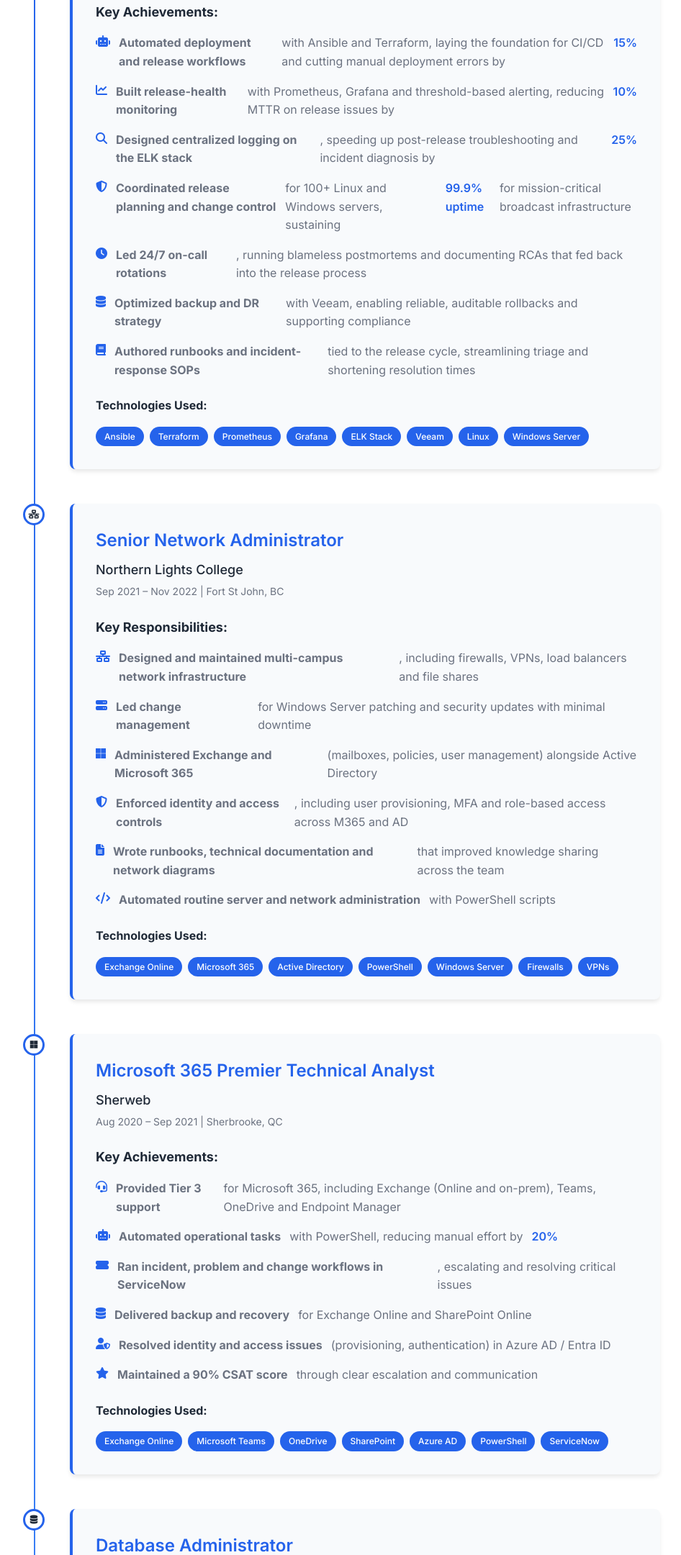
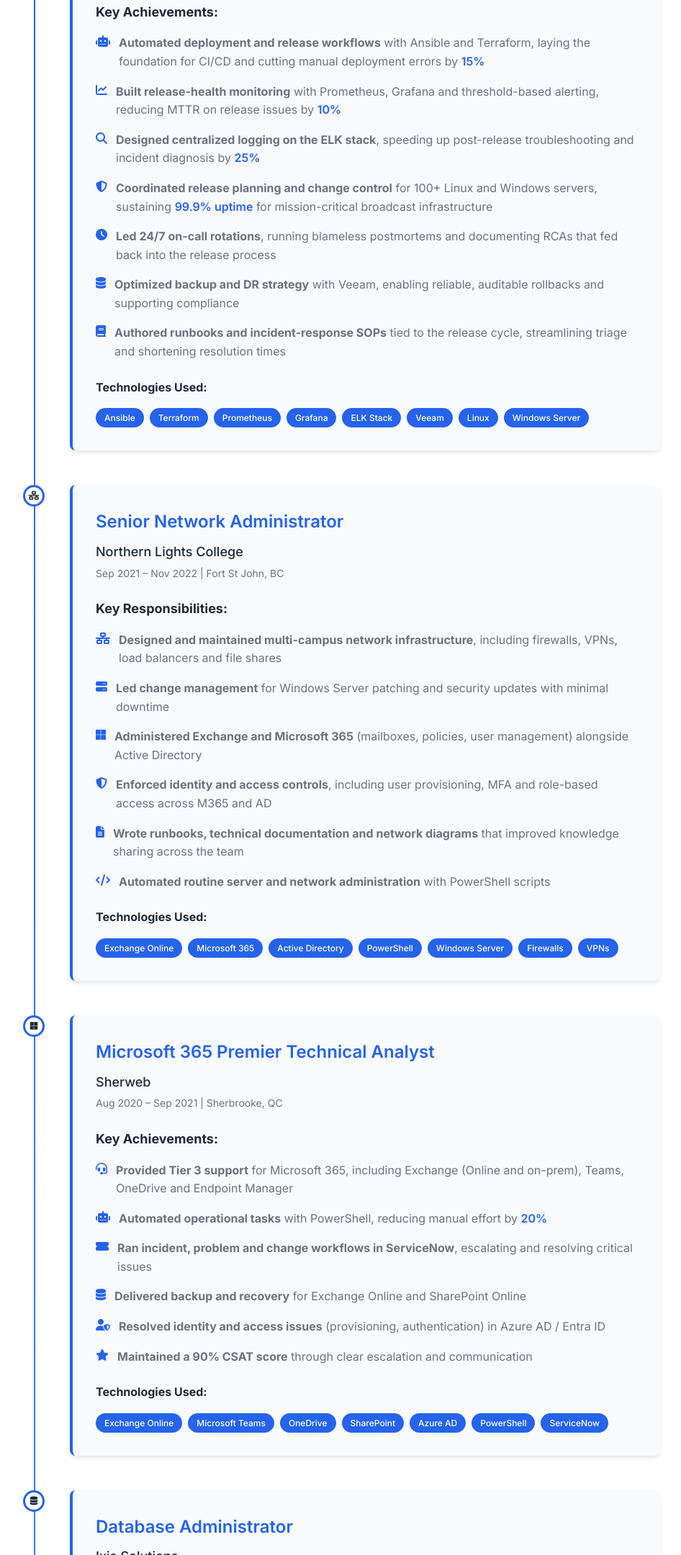
Before and after one commit to vishaal18/my-resume, a plain HTML site: page experience.html in a window 1280 px wide. Shown: the part 639-2800 px from the top of the page at 72% size, without its empty margins (173-1119 px from the left). Drawn offline with Linux system fonts and the light colour scheme.

Commit message:
Fix Experience page bullets breaking into columns on mobile; update years on Skills page
Co-Authored-By: Claude Opus 5.5 <noreply@anthropic.com>
Claude-Session: https://claude.ai/code/session_016p7BUJh5VW8KSEc4fkbCbx

```diff
--- a/experience.html
+++ b/experience.html
@@ -613,31 +613,31 @@
                             <ul class="achievement-list">
                                 <li>
                                     <i class="fas fa-robot"></i>
-                                    <strong>Automated deployment and release workflows</strong> with Ansible and Terraform, laying the foundation for CI/CD and cutting manual deployment errors by <span class="highlight">15%</span>
+                                    <span><strong>Automated deployment and release workflows</strong> with Ansible and Terraform, laying the foundation for CI/CD and cutting manual deployment errors by <span class="highlight">15%</span></span>
                                 </li>
                                 <li>
                                     <i class="fas fa-chart-line"></i>
-                                    <strong>Built release-health monitoring</strong> with Prometheus, Grafana and threshold-based alerting, reducing MTTR on release issues by <span class="highlight">10%</span>
+                                    <span><strong>Built release-health monitoring</strong> with Prometheus, Grafana and threshold-based alerting, reducing MTTR on release issues by <span class="highlight">10%</span></span>
                                 </li>
                                 <li>
                                     <i class="fas fa-search"></i>
-                                    <strong>Designed centralized logging on the ELK stack</strong>, speeding up post-release troubleshooting and incident diagnosis by <span class="highlight">25%</span>
+                                    <span><strong>Designed centralized logging on the ELK stack</strong>, speeding up post-release troubleshooting and incident diagnosis by <span class="highlight">25%</span></span>
                                 </li>
                                 <li>
                                     <i class="fas fa-shield-alt"></i>
-                                    <strong>Coordinated release planning and change control</strong> for 100+ Linux and Windows servers, sustaining <span class="highlight">99.9% uptime</span> for mission-critical broadcast infrastructure
+                                    <span><strong>Coordinated release planning and change control</strong> for 100+ Linux and Windows servers, sustaining <span class="highlight">99.9% uptime</span> for mission-critical broadcast infrastructure</span>
                                 </li>
                                 <li>
                                     <i class="fas fa-clock"></i>
-                                    <strong>Led 24/7 on-call rotations</strong>, running blameless postmortems and documenting RCAs that fed back into the release process
+                                    <span><strong>Led 24/7 on-call rotations</strong>, running blameless postmortems and documenting RCAs that fed back into the release process</span>
                                 </li>
                                 <li>
                                     <i class="fas fa-database"></i>
-                                    <strong>Optimized backup and DR strategy</strong> with Veeam, enabling reliable, auditable rollbacks and supporting compliance
+                                    <span><strong>Optimized backup and DR strategy</strong> with Veeam, enabling reliable, auditable rollbacks and supporting compliance</span>
                                 </li>
                                 <li>
                                     <i class="fas fa-book"></i>
-                                    <strong>Authored runbooks and incident-response SOPs</strong> tied to the release cycle, streamlining triage and shortening resolution times
+                                    <span><strong>Authored runbooks and incident-response SOPs</strong> tied to the release cycle, streamlining triage and shortening resolution times</span>
                                 </li>
                             </ul>
                         </div>
@@ -675,27 +675,27 @@
                             <ul class="achievement-list">
                                 <li>
                                     <i class="fas fa-network-wired"></i>
-                                    <strong>Designed and maintained multi-campus network infrastructure</strong>, including firewalls, VPNs, load balancers and file shares
+                                    <span><strong>Designed and maintained multi-campus network infrastructure</strong>, including firewalls, VPNs, load balancers and file shares</span>
                                 </li>
                                 <li>
                                     <i class="fas fa-server"></i>
-                                    <strong>Led change management</strong> for Windows Server patching and security updates with minimal downtime
+                                    <span><strong>Led change management</strong> for Windows Server patching and security updates with minimal downtime</span>
                                 </li>
                                 <li>
                                     <i class="fab fa-microsoft"></i>
-                                    <strong>Administered Exchange and Microsoft 365</strong> (mailboxes, policies, user management) alongside Active Directory
+                                    <span><strong>Administered Exchange and Microsoft 365</strong> (mailboxes, policies, user management) alongside Active Directory</span>
                                 </li>
                                 <li>
                                     <i class="fas fa-shield-alt"></i>
-                                    <strong>Enforced identity and access controls</strong>, including user provisioning, MFA and role-based access across M365 and AD
+                                    <span><strong>Enforced identity and access controls</strong>, including user provisioning, MFA and role-based access across M365 and AD</span>
                                 </li>
                                 <li>
                                     <i class="fas fa-file-alt"></i>
-                                    <strong>Wrote runbooks, technical documentation and network diagrams</strong> that improved knowledge sharing across the team
+                                    <span><strong>Wrote runbooks, technical documentation and network diagrams</strong> that improved knowledge sharing across the team</span>
                                 </li>
                                 <li>
                                     <i class="fas fa-code"></i>
-                                    <strong>Automated routine server and network administration</strong> with PowerShell scripts
+                                    <span><strong>Automated routine server and network administration</strong> with PowerShell scripts</span>
                                 </li>
                             </ul>
                         </div>
@@ -732,27 +732,27 @@
                             <ul class="achievement-list">
                                 <li>
                                     <i class="fas fa-headset"></i>
-                                    <strong>Provided Tier 3 support</strong> for Microsoft 365, including Exchange (Online and on-prem), Teams, OneDrive and Endpoint Manager
+                                    <span><strong>Provided Tier 3 support</strong> for Microsoft 365, including Exchange (Online and on-prem), Teams, OneDrive and Endpoint Manager</span>
                                 </li>
                                 <li>
                                     <i class="fas fa-robot"></i>
-                                    <strong>Automated operational tasks</strong> with PowerShell, reducing manual effort by <span class="highlight">20%</span>
+                                    <span><strong>Automated operational tasks</strong> with PowerShell, reducing manual effort by <span class="highlight">20%</span></span>
                                 </li>
                                 <li>
                                     <i class="fas fa-ticket-alt"></i>
-                                    <strong>Ran incident, problem and change workflows in ServiceNow</strong>, escalating and resolving critical issues
+                                    <span><strong>Ran incident, problem and change workflows in ServiceNow</strong>, escalating and resolving critical issues</span>
                                 </li>
                                 <li>
                                     <i class="fas fa-database"></i>
-                                    <strong>Delivered backup and recovery</strong> for Exchange Online and SharePoint Online
+                                    <span><strong>Delivered backup and recovery</strong> for Exchange Online and SharePoint Online</span>
                                 </li>
                                 <li>
                                     <i class="fas fa-user-shield"></i>
-                                    <strong>Resolved identity and access issues</strong> (provisioning, authentication) in Azure AD / Entra ID
+                                    <span><strong>Resolved identity and access issues</strong> (provisioning, authentication) in Azure AD / Entra ID</span>
                                 </li>
                                 <li>
                                     <i class="fas fa-star"></i>
-                                    <strong>Maintained a 90% CSAT score</strong> through clear escalation and communication
+                                    <span><strong>Maintained a 90% CSAT score</strong> through clear escalation and communication</span>
                                 </li>
                             </ul>
                         </div>
@@ -789,15 +789,15 @@
                             <ul class="achievement-list">
                                 <li>
                                     <i class="fas fa-server"></i>
-                                    <strong>Administered production SQL Server 2012+ databases</strong>, implementing maintenance plans for performance, security and availability
+                                    <span><strong>Administered production SQL Server 2012+ databases</strong>, implementing maintenance plans for performance, security and availability</span>
                                 </li>
                                 <li>
                                     <i class="fas fa-database"></i>
-                                    <strong>Managed backups, restores and monitoring</strong> with native SQL Server tooling
+                                    <span><strong>Managed backups, restores and monitoring</strong> with native SQL Server tooling</span>
                                 </li>
                                 <li>
                                     <i class="fas fa-tachometer-alt"></i>
-                                    <strong>Tuned query and server performance</strong> using SQL Profiler and PerfMon
+                                    <span><strong>Tuned query and server performance</strong> using SQL Profiler and PerfMon</span>
                                 </li>
                             </ul>
                         </div>
```
Also changed, not shown: skills.html (+1 -1 lines).
